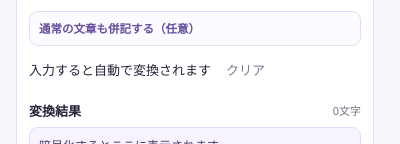
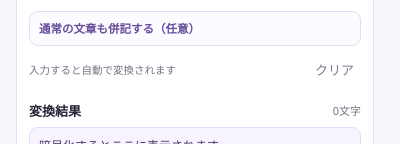
Before and after one commit to zero-lily/Re-Cipher, a browser extension: page chrome-extension/popup.html in a window 400 px wide. Shown: the part 357-501 px from the top of the page. Drawn offline with Linux system fonts and the light colour scheme.

Commit message:
Align clear control and live conversion note in simplified popup

```diff
--- a/chrome-extension/popup.css
+++ b/chrome-extension/popup.css
@@ -26,3 +26,8 @@
 .confirm-plain input{flex:0 0 auto;width:17px;height:17px;margin:1px 0;accent-color:#7759c5}
 .extension-footer{margin:14px 0 4px;padding-top:11px;border-top:1px solid #e4dcf0;text-align:center;font-size:12px;font-weight:700}
 .extension-footer a{display:inline-block;padding:6px 8px}
+
+/* Encoding is live: keep only the clear action beside a quiet explanation. */
+.encode-toolbar{justify-content:space-between;gap:10px;min-height:29px}
+.auto-convert-note{font-size:10.5px;color:#777286;line-height:1.5}
+.encode-toolbar .textbutton{margin-left:auto}
```
